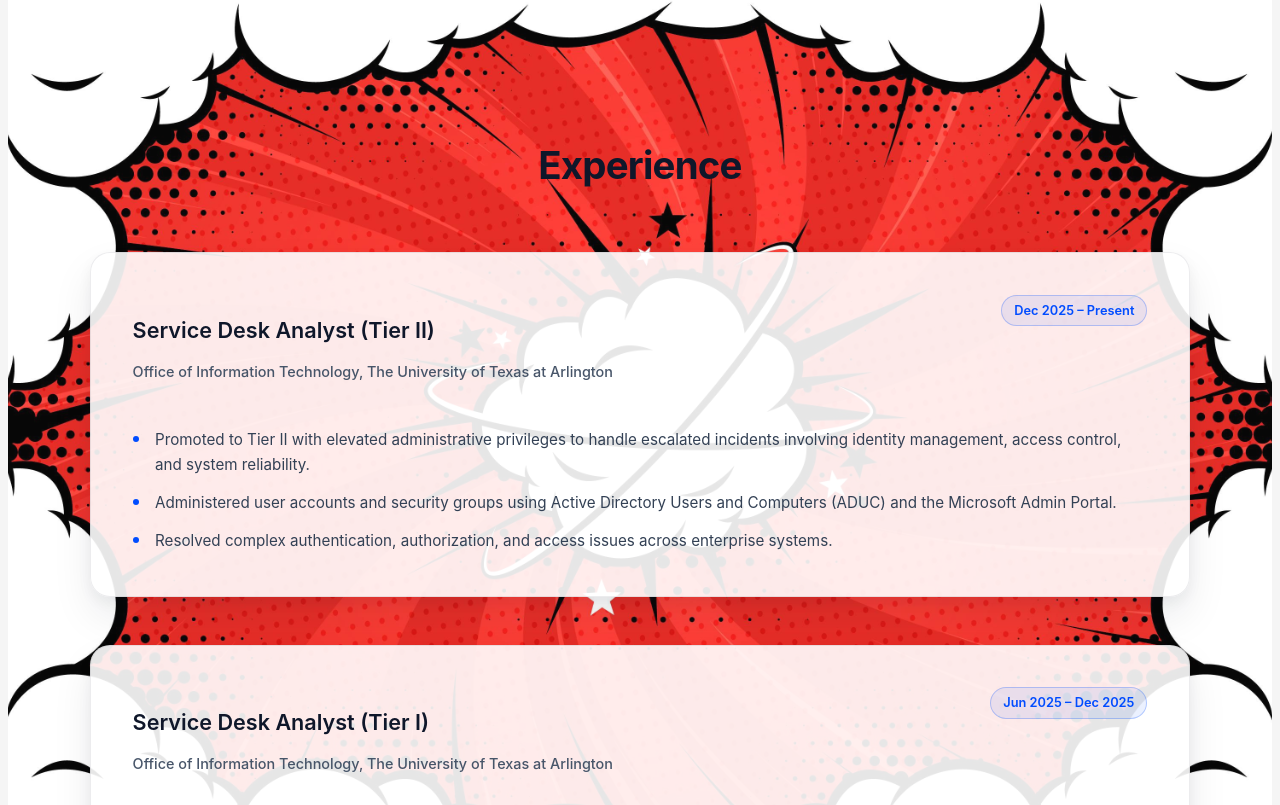
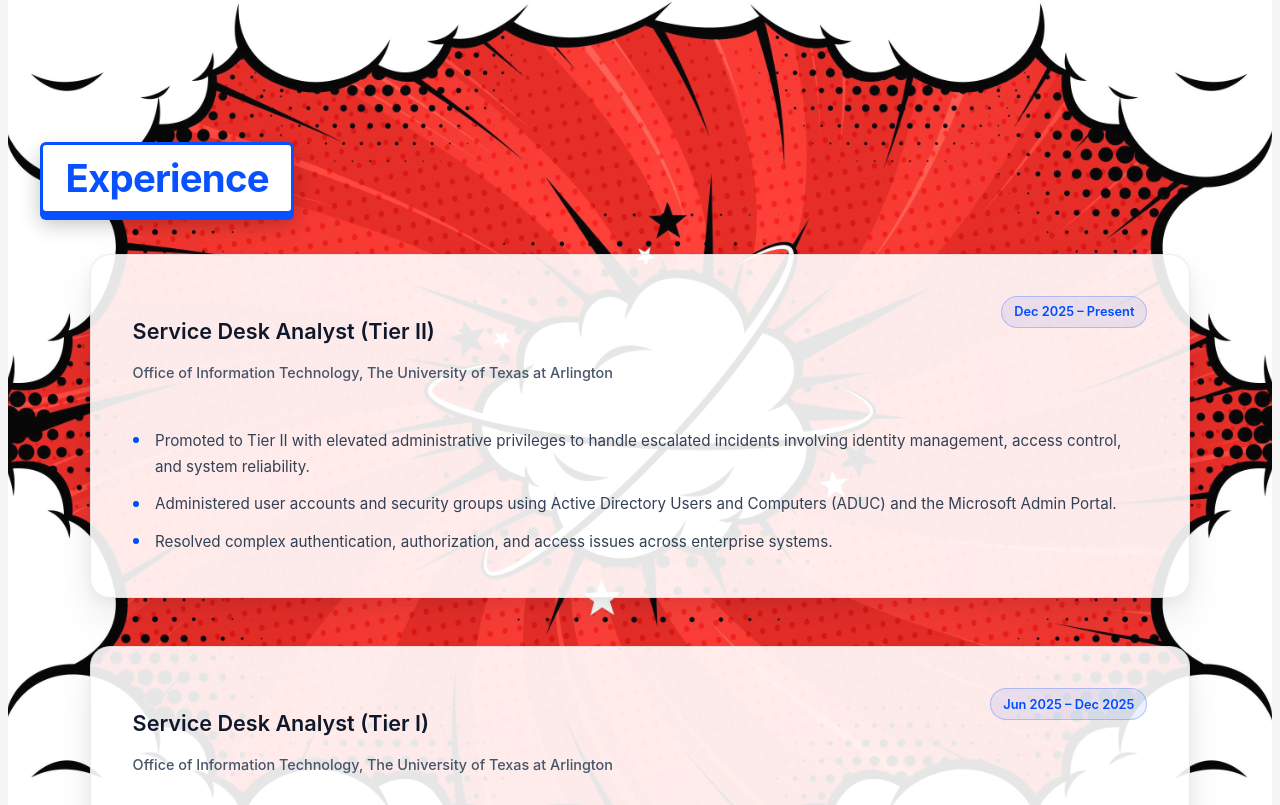
Before and after one commit to AngelShresthaCS/portfolio-site, a React (Create React App) app: page / in a window 1280 px wide. Shown: the part 4875-5680 px from the top of the page. Built offline with nearby package versions, Linux system fonts and the light colour scheme.

Commit message:
Touch Up and completions to UI/UX

```diff
--- a/src/components/Experience.css
+++ b/src/components/Experience.css
@@ -19,15 +19,25 @@
 
 /* section title */
 .experience h2 {
-  position: relative;
-  z-index: 1;
+
   font-size: 2.4rem;
   font-weight: 700;
-  text-align: center;
-  margin-bottom: 4rem;
   letter-spacing: -0.02em;
-  color: #0f172a;
+
+  color: #004cff;
+  background: #ffffff;
+
+  display: inline-block;
+  padding: 0.6rem 1.4rem;
+
+  border: 3px solid #004cff;
+  border-radius: 6px;
+
+  box-shadow:
+    0 6px 0 #004cff,
+    0 10px 20px rgba(0, 0, 0, 0.25);
 }
+
 
 /* layout */
 .experience-container {
```
